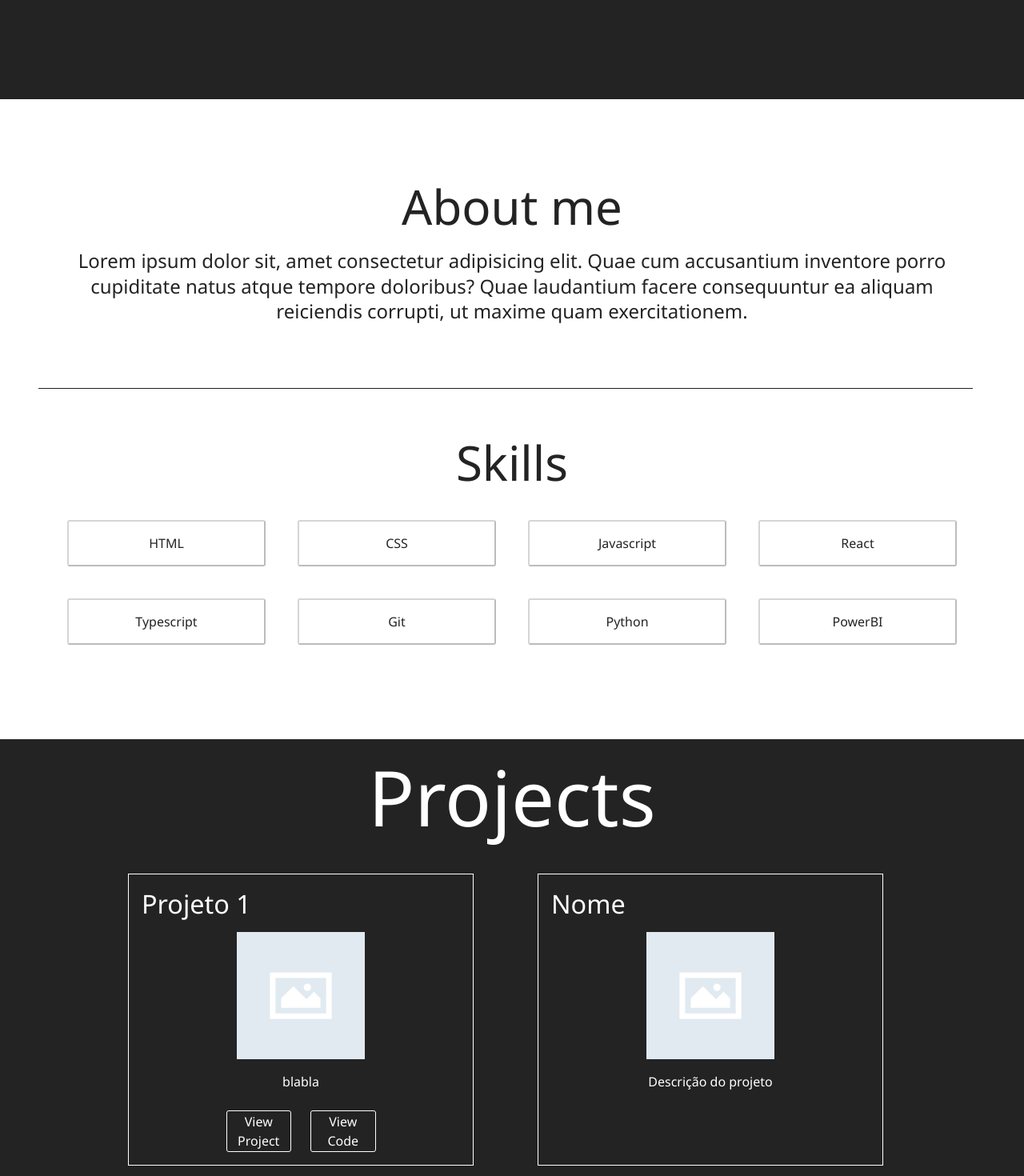
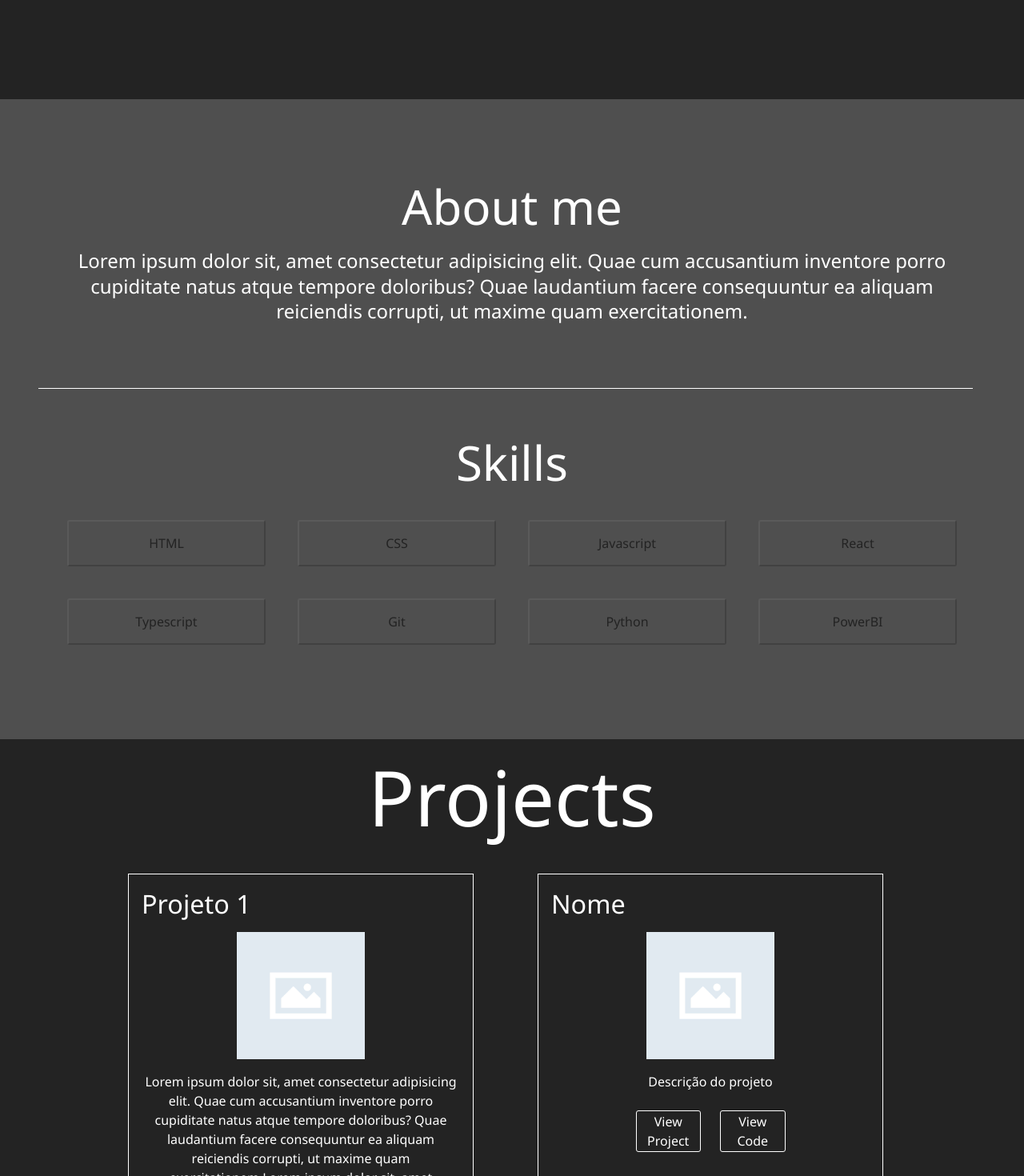
Before and after one commit to Luxxdev/portifolio, a React (Vite) app: page / in a window 1280 px wide. Shown: the part 740-2210 px from the top of the page at 80% size. Built offline with nearby package versions, Linux system fonts and the light colour scheme.

Commit message:
appearance changes

```diff
--- a/src/components/NavBar/NavBar.tsx
+++ b/src/components/NavBar/NavBar.tsx
@@ -1,9 +1,7 @@
-import { BorderRight } from '@mui/icons-material'
-import { AppBar, Grid, MenuItem, styled, Toolbar, Typography } from '@mui/material'
+import { AppBar, MenuItem, styled, Toolbar } from '@mui/material'
 
 const NavBar = () => {
   const StyledToolbar = styled(Toolbar)(({ theme }) => ({
-    display: 'flex',
     justifyContent: 'space-evenly',
     backgroundColor: theme.palette.primary.dark,
   }))
@@ -12,7 +10,7 @@ const NavBar = () => {
     <>
       <AppBar position="sticky">
         <StyledToolbar>
-          <MenuItem sx={{ borderStyle: 'outset', borderWidth: '1px', borderColor: 'white' }}>About</MenuItem>
+          <MenuItem>About</MenuItem>
           <MenuItem>Skills</MenuItem>
           <MenuItem>Projects</MenuItem>
         </StyledToolbar>
--- a/src/components/Project/Project.tsx
+++ b/src/components/Project/Project.tsx
@@ -18,7 +18,6 @@ const Project: React.FC<ProjectProps> = ({ name, image, description, buttons = [
   name = name ? name : 'Nome'
   image = image ? image : placeHolder
   description = description ? description : 'Descrição do projeto'
-
   const StyledProject = styled('div')(({ theme }) => ({
     backgroundColor: theme.palette.primary.main,
   }))
@@ -39,9 +38,9 @@ const Project: React.FC<ProjectProps> = ({ name, image, description, buttons = [
           {description}
         </Typography>
 
-        <Grid container display="flex" justifyContent="center" spacing={3} pt={3}>
+        <Grid container display="flex" justifyContent="center" spacing={3} pt={3} alignContent={'end'}>
           {buttons.map((button, index) => (
-            <Grid item xs={6} md={3} key={index} display="flex" justifyContent="center">
+            <Grid item xs={6} md={3} key={index} display="flex">
               <StyledButton
                 onClick={() => {
                   const link = document.createElement('a')
--- a/src/pages/Home/sections/About/About.tsx
+++ b/src/pages/Home/sections/About/About.tsx
@@ -2,7 +2,7 @@ import { Container, Grid, styled, Typography } from '@mui/material'
 import SkillsButton from '../../../../components/SkillsButton/SkillsButton'
 const About = () => {
   const StyledAbout = styled('div')(({ theme }) => ({
-    backgroundColor: theme.palette.primary.contrastText,
+    backgroundColor: theme.palette.primary.light,
     height: '100vh',
     display: 'flex',
     alignItems: 'center',
@@ -12,17 +12,17 @@ const About = () => {
       <StyledAbout>
         <Container maxWidth="lg">
           <Grid container spacing={2}>
-            <Grid item xs={12} md={12} borderBottom={1} paddingBottom={10}>
-              <Typography color="primary" variant="h2" textAlign="center" pb={2}>
+            <Grid item xs={12} md={12} borderBottom={1} borderColor="primary.contrastText" paddingBottom={10}>
+              <Typography color="primary.contrastText" variant="h2" textAlign="center" pb={2}>
                 About me
               </Typography>
-              <Typography color="primary" variant="h5" textAlign="center">
+              <Typography color="primary.contrastText" variant="h5" textAlign="center">
                 Lorem ipsum dolor sit, amet consectetur adipisicing elit. Quae cum accusantium inventore porro cupiditate natus atque tempore doloribus? Quae laudantium facere
                 consequuntur ea aliquam reiciendis corrupti, ut maxime quam exercitationem.
               </Typography>
             </Grid>
             <Grid item xs={12} md={12} marginTop={5}>
-              <Typography color="primary" variant="h2" textAlign="center" pb={2}>
+              <Typography color="primary.contrastText" variant="h2" textAlign="center" pb={2}>
                 Skills
               </Typography>
               <Grid item xs={12} md={12} display="flex" justifyContent="center">
--- a/src/pages/Home/sections/Projects/Projects.tsx
+++ b/src/pages/Home/sections/Projects/Projects.tsx
@@ -19,7 +19,11 @@ const Projects = () => {
             <Project
               name="Projeto 1"
               image={placeHolder}
-              description="blabla"
+              description="Lorem ipsum dolor sit, amet consectetur adipisicing elit. Quae cum accusantium inventore porro cupiditate natus atque tempore doloribus? Quae laudantium facere
+                consequuntur ea aliquam reiciendis corrupti, ut maxime quam exercitationem.Lorem ipsum dolor sit, amet consectetur adipisicing elit. Quae cum accusantium inventore porro cupiditate natus atque tempore doloribus? Quae laudantium facere
+                consequuntur ea aliquam reiciendis corrupti, ut maxime quam exercitationem.Lorem ipsum dolor sit, amet consectetur adipisicing elit. Quae cum accusantium inventore porro cupiditate natus atque tempore doloribus? Quae laudantium facere
+                consequuntur ea aliquam reiciendis corrupti, ut maxime quam exercitationem.Lorem ipsum dolor sit, amet consectetur adipisicing elit. Quae cum accusantium inventore porro cupiditate natus atque tempore doloribus? Quae laudantium facere
+                consequuntur ea aliquam reiciendis corrupti, ut maxime quam exercitationem."
               buttons={[
                 { label: 'View Project', link: 'https://www.google.com' },
                 { label: 'View Code', link: 'https://www.google.com' },
@@ -27,7 +31,12 @@ const Projects = () => {
             />
           </Grid>
           <Grid item xs={12} md={4} textAlign="center" border={1} borderColor={'white'} margin={5} padding={'16px'}>
-            <Project />
+            <Project
+              buttons={[
+                { label: 'View Project', link: 'https://www.google.com' },
+                { label: 'View Code', link: 'https://www.google.com' },
+              ]}
+            />
           </Grid>
           <Grid item xs={12} md={4} textAlign="center" border={1} borderColor={'white'} margin={5} padding={'16px'}>
             <Project />
```
